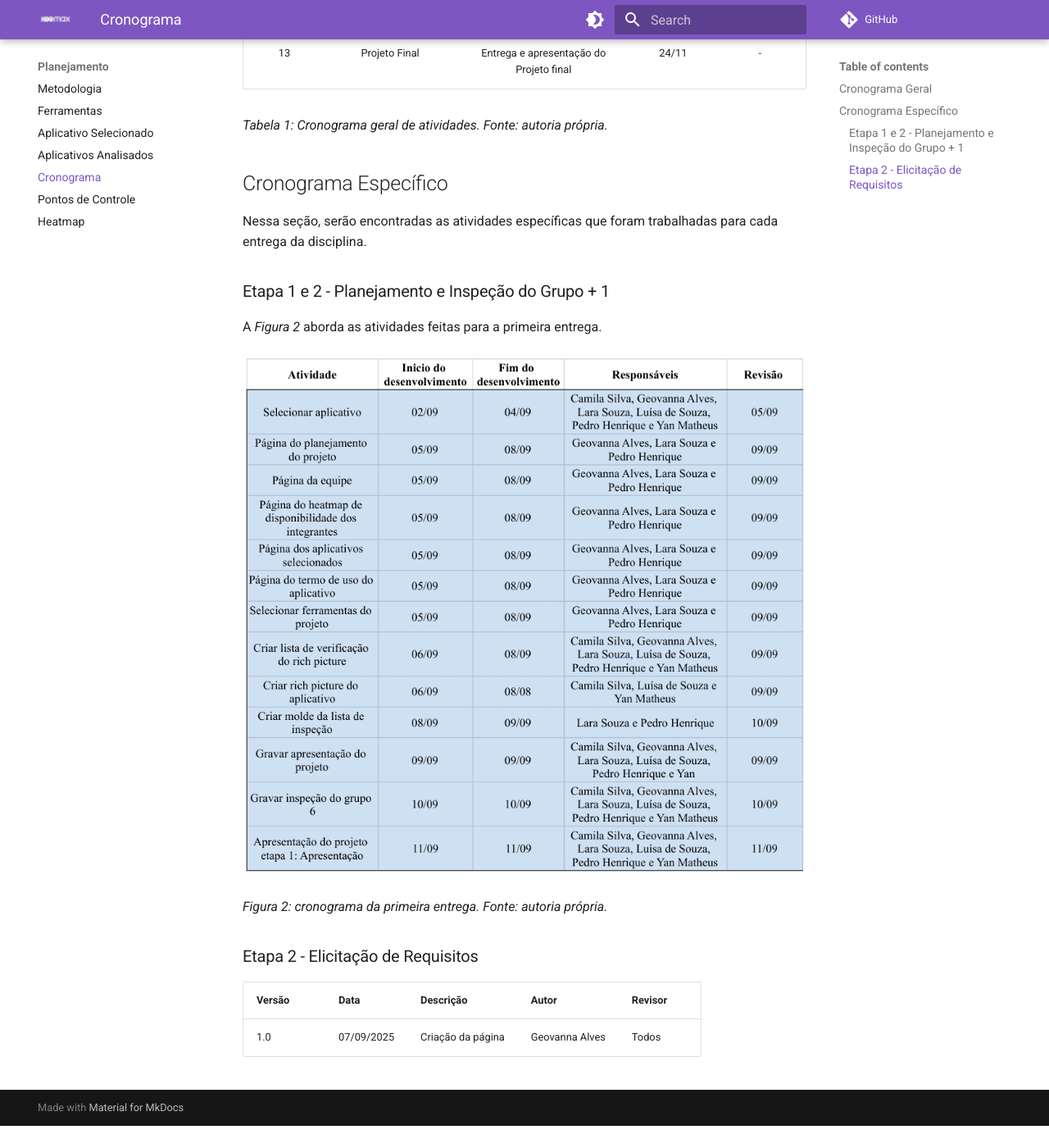
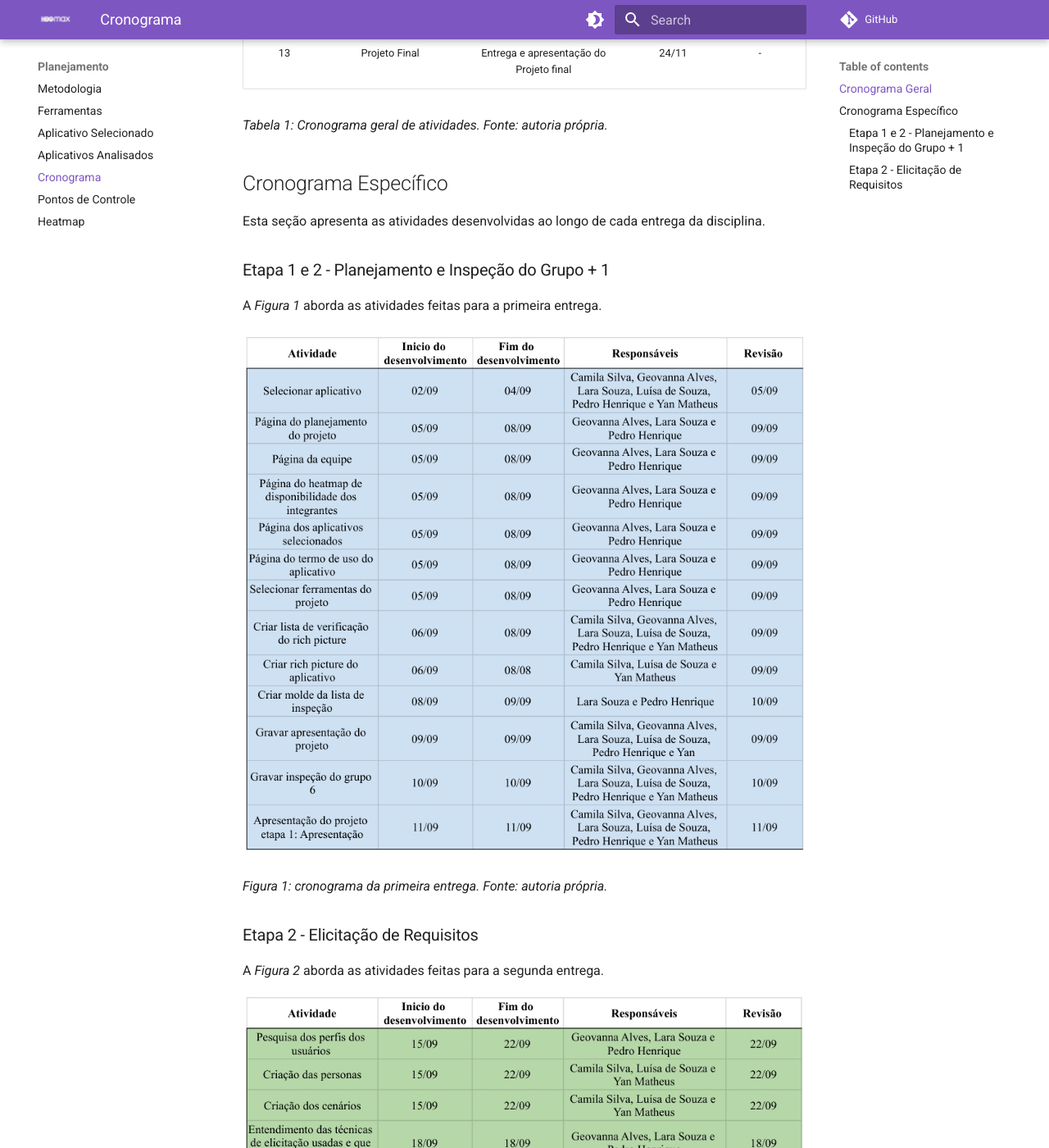
Before and after one commit to Requisitos-de-Software/2025.2-Grupo05, an MkDocs documentation site: the page built from docs/Planejamento/Cronograma.md, in a window 1280 px wide and 1400 px high, scrolled down 1406 px. Shown: the whole window at 82% size. Built offline with MkDocs 1.6.1 and Material for MkDocs 9.7.7, drawn with Linux system fonts in a browser that asks for light colours; comment, search, counter and statistics services are not loaded; before the commit the page ends 2779 px from its top, so only the background shows below that; some of the changed text lies outside the part shown.

```diff
--- a/docs/Planejamento/Cronograma.md
+++ b/docs/Planejamento/Cronograma.md
@@ -27,16 +27,21 @@ _Tabela 1: Cronograma geral de atividades. Fonte: autoria própria._
 
 ## Cronograma Específico
 
-Nessa seção, serão encontradas as atividades específicas que foram trabalhadas para cada entrega da disciplina.
+ Esta seção apresenta as atividades desenvolvidas ao longo de cada entrega da disciplina.
 
 ### Etapa 1 e 2 - Planejamento e Inspeção do Grupo + 1
-A _Figura 2_ aborda as atividades feitas para a primeira entrega.
+A _Figura 1_ aborda as atividades feitas para a primeira entrega.
 
 ![cronograma_planej](../img/cronograma_planejamento.jpeg)
 
-_Figura 2: cronograma da primeira entrega. Fonte: autoria própria._
+_Figura 1: cronograma da primeira entrega. Fonte: autoria própria._
 
 ### Etapa 2 - Elicitação de Requisitos
+A _Figura 2_ aborda as atividades feitas para a segunda entrega.
+
+![cronograma_planej](../img/cronograma_elicitacao.jpeg)
+
+_Figura 2: cronograma da segunda entrega. Fonte: autoria própria._
 
 
 | Versão | Data       | Descrição                   | Autor             | Revisor         |
```
Also changed, not shown: docs/Planejamento/Aplicativo_analisado.md (+13 -4 lines), docs/img/cronograma_elicitacao.jpeg (added), docs/img/richpicture_lara.jpeg (added), docs/img/richpicture_yan.jpeg (added).
